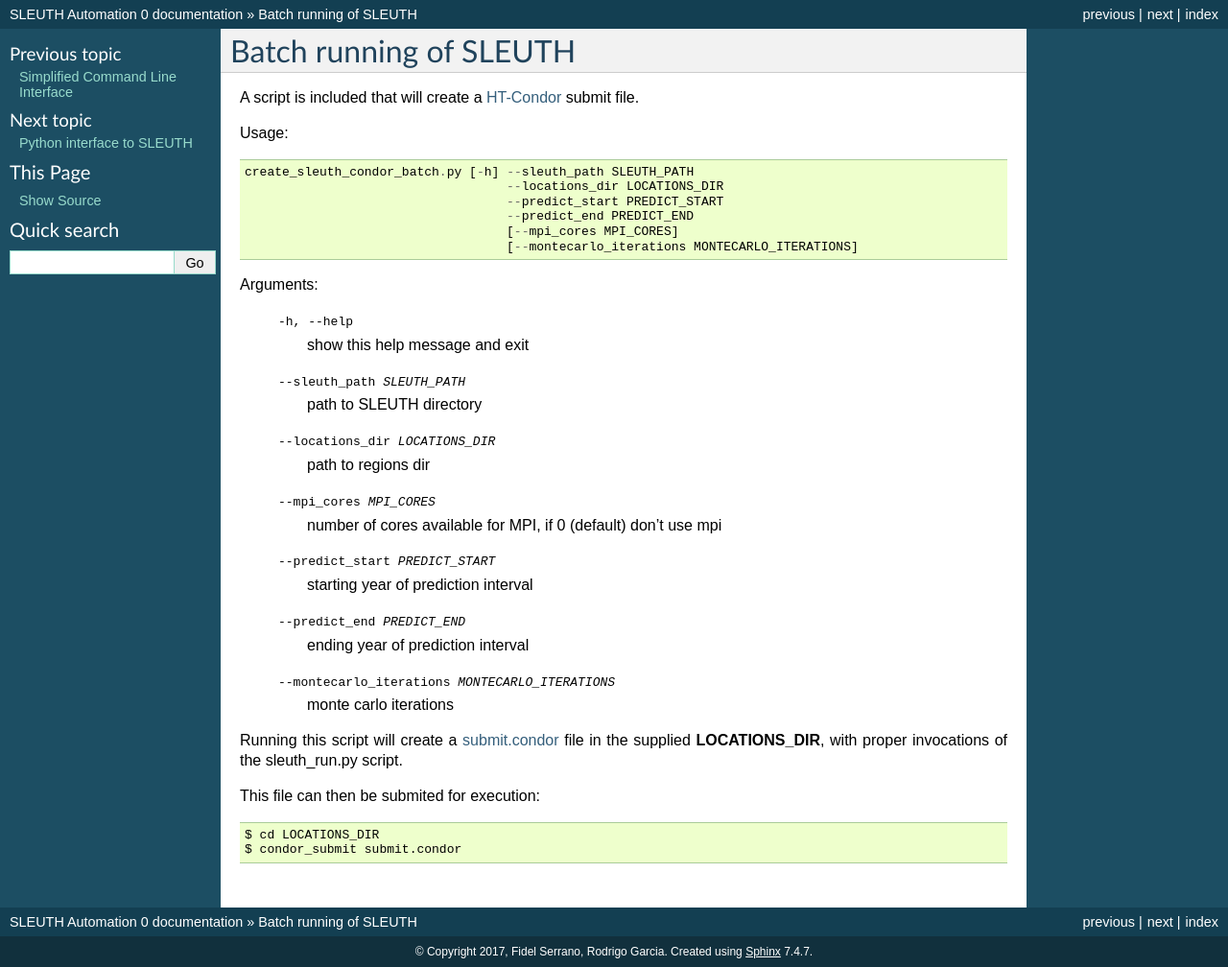
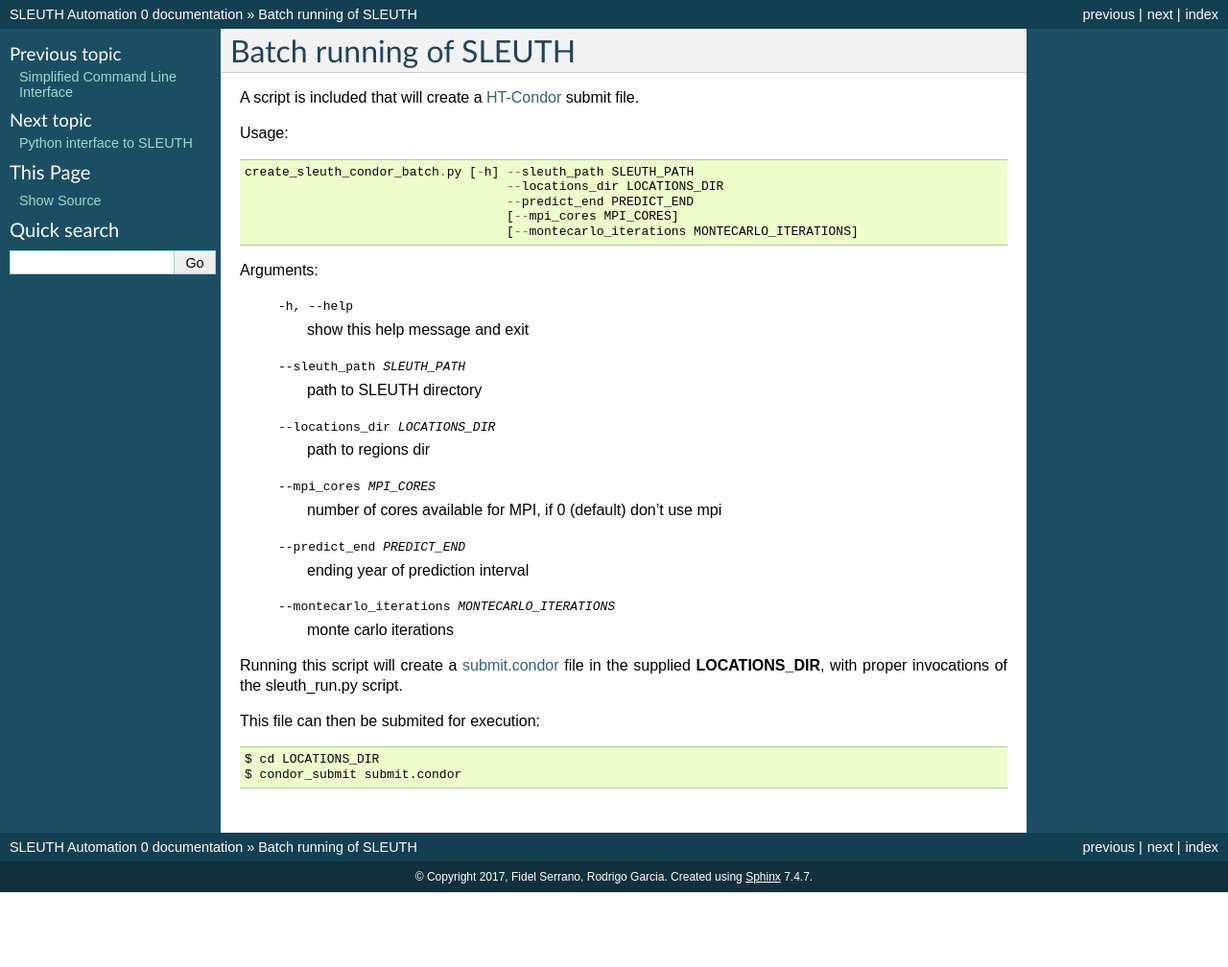
Before and after one commit to sostenibilidad-unam/sleuth_automation, a Sphinx documentation site: the page built from doc/batch.rst, in a window 1280 px wide. Shown: the whole page at 96% size. Built offline with Sphinx 7.4.7, drawn with Linux system fonts in a browser that asks for light colours; after the commit the page ends 930 px from its top, so only the background shows below that.

Commit message:
update CLI call to no start date

```diff
--- a/doc/batch.rst
+++ b/doc/batch.rst
@@ -9,28 +9,25 @@ A script is included that will create a HT-Condor_ submit file.
 Usage::
 
     create_sleuth_condor_batch.py [-h] --sleuth_path SLEUTH_PATH
-                                       --locations_dir LOCATIONS_DIR
- 				       --predict_start PREDICT_START
+				       --locations_dir LOCATIONS_DIR
 				       --predict_end PREDICT_END
-                                       [--mpi_cores MPI_CORES]
-                                       [--montecarlo_iterations MONTECARLO_ITERATIONS]
+				       [--mpi_cores MPI_CORES]
+				       [--montecarlo_iterations MONTECARLO_ITERATIONS]
 
 
 Arguments:
 
   -h, --help            show this help message and exit
   --sleuth_path SLEUTH_PATH
-                        path to SLEUTH directory
+			path to SLEUTH directory
   --locations_dir LOCATIONS_DIR
-                        path to regions dir
+			path to regions dir
   --mpi_cores MPI_CORES
-                        number of cores available for MPI, if 0 (default) don't use mpi
-  --predict_start PREDICT_START
-                        starting year of prediction interval
+			number of cores available for MPI, if 0 (default) don't use mpi
   --predict_end PREDICT_END
-                        ending year of prediction interval
+			ending year of prediction interval
   --montecarlo_iterations MONTECARLO_ITERATIONS
-                        monte carlo iterations
+			monte carlo iterations
 
 
 Running this script will create a submit.condor_ file in the
```
Also changed, not shown: doc/cli.rst (+5 -7 lines).
